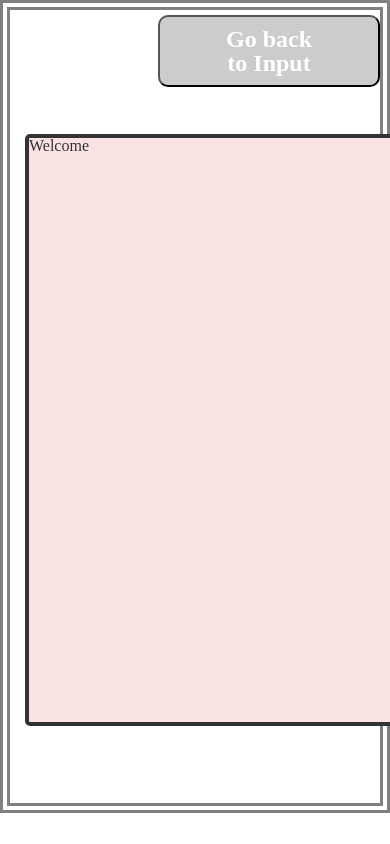
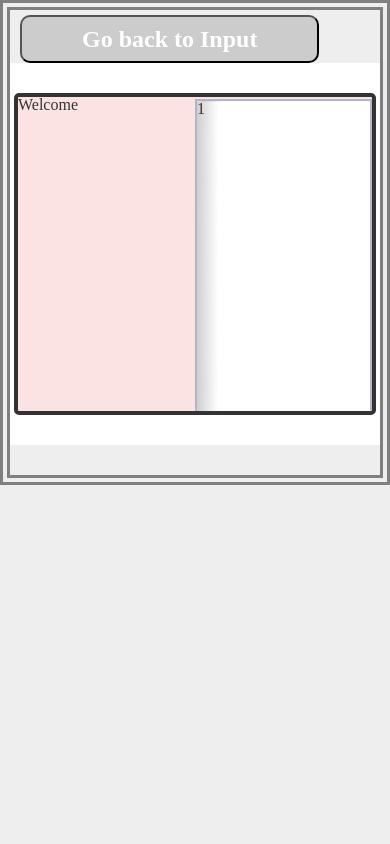
Before and after one commit to dhan30/project-flipbook-1, a PHP site: page /booklet.html in a window 390 px wide; the page is wider, and only the part inside the window is pictured. Run offline with PHP 8.4, Linux system fonts and the light colour scheme; some libraries are stand-ins or nearby versions.

Commit message:
heroku update

```diff
--- a/assets/css/booklet.css
+++ b/assets/css/booklet.css
@@ -73,7 +73,7 @@ body {
 
 #go-back {
 	margin: auto;
-	margin-left: 40%;
+	margin-left: 10px;
 	margin-top: 5px;
 	padding: 10px 60px;
 	border-radius: 10px;
@@ -88,20 +88,10 @@ a:hover #go-back{
 }
 
 
-  footer{
-  	text-align:center;
-  	background-color:#ddd;
-  	height:80px;
-  	padding-top: 30px;
-  	color:white;
-  	font-weight: 800;
-  }
-
-
 /*----------------fleepbook in small device-----------*/
 
 
-/*@media screen and (max-width: 768px) {
+@media screen and (max-width: 768px) {
 
 *{
 	margin:0;
@@ -127,7 +117,7 @@ body {
 	padding-bottom:auto;
 	width:100%;
 	height:auto;
-	background-color:red;
+	background-color:#eee;
 
 }
 
@@ -169,17 +159,3 @@ body {
 a:hover #go-back{
 	color:#c5fcba;
 }
-
-
-  footer{
-  	clear:both;
-  	text-align:center;
-  	background-color:#ddd;
-  	margin-top:80%;
-  	height:80px;
-  	padding-top: 30px;
-  	color:white;
-  	font-weight: 800;
-  }
-
-}
--- a/booklet.html
+++ b/booklet.html
@@ -6,7 +6,7 @@
 	<!-- LINK TO BOOTSTRAP, JQUERY, CSS, JAVASCRIPT -->
 		<link rel="stylesheet" href="https://maxcdn.bootstrapcdn.com/bootstrap/3.3.7/css/bootstrap.min.css" integrity="sha384-BVYiiSIFeK1dGmJRAkycuHAHRg32OmUcww7on3RYdg4Va+PmSTsz/K68vbdEjh4u" crossorigin="anonymous">
 		<link href="assets/css/reset.css" rel="stylesheet" type="text/css">
-		<link href="booklet.css" rel="stylesheet" type="text/css">
+		<link href="assets/css/booklet.css" rel="stylesheet" type="text/css">
 		<!-- <link href="assets/css/style.css" rel="stylesheet" type="text/css"> -->
 		<script src="https://code.jquery.com/jquery-2.1.1.min.js"></script>
 		<script type="text/javaScript" src="assets/javascript/turn.js"></script>
@@ -16,7 +16,7 @@
 <div id="background-page">
 	<a href="input.html"><button type="submit" class="btn-p1" id="go-back">Go back to Input</button></a>
 <div class="jumbotron">
-  <div class="container">
+
   	<div id="flipbook">
 		Welcome
 	<div class ="page" style="background-image:url(assets/images/pagebackground.png);">1
@@ -38,15 +38,7 @@
 		<div class="text-box-1">
 			<p>..<span id="story-text"> </span></p></div></div>
 	</div>
-
   </div>
-</div>
-
-
-
-
-
-
 </div>
 
 
```
